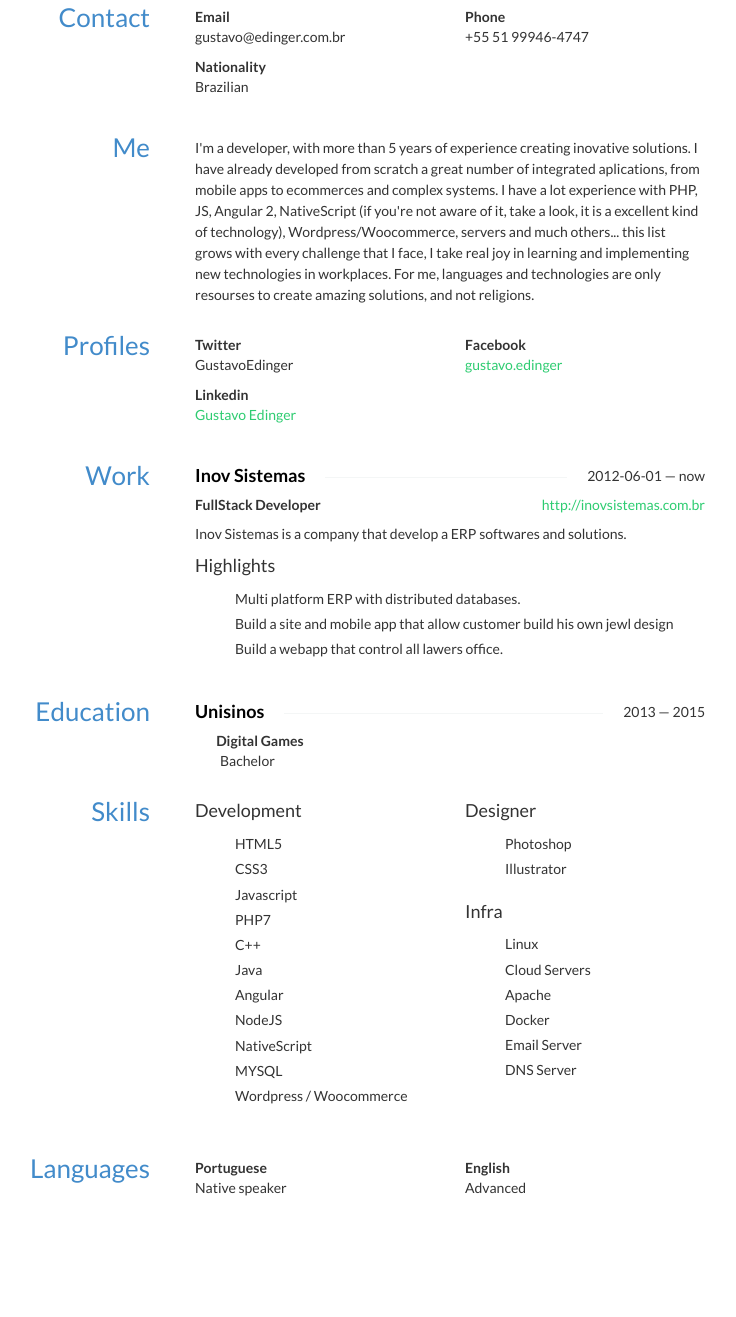
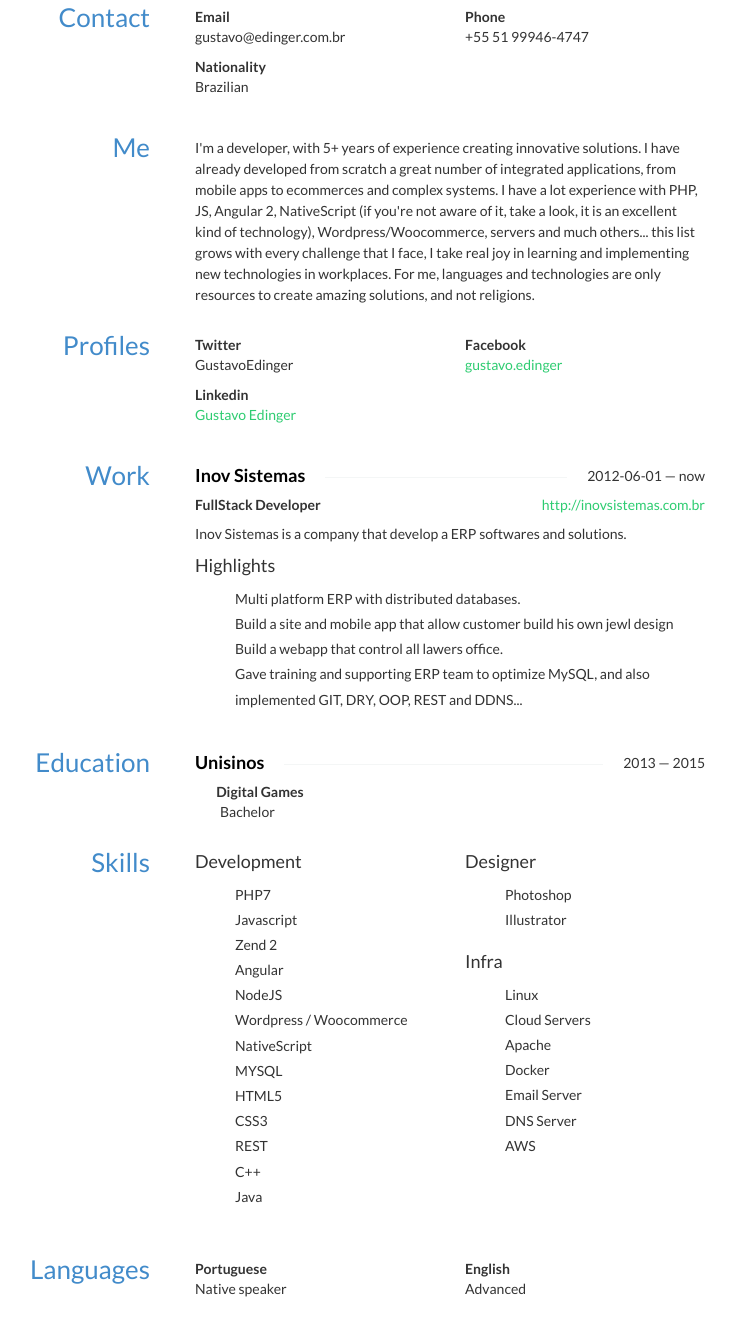
Before and after one commit to Gustavo47/gustavoedinger.com, a plain HTML site: page index.html in a window 1280 px wide. Shown: the part 303-1620 px from the top of the page, without its empty margins (280-1016 px from the left). Before the commit the page ends 1591 px from the top, so only its background shows below. Drawn offline with nearby package versions, Linux system fonts and the light colour scheme; some icons are missing.

Commit message:
update skills and bio

```diff
--- a/index.html
+++ b/index.html
@@ -250,7 +250,7 @@ h4 span:first-child {
 			<h3>Me</h3>
 		</aside>
 		<div class="col-sm-9">
-			<p>I'm a developer, with more than 5 years of experience creating inovative solutions. I have already developed from scratch a great number of integrated aplications, from mobile apps to ecommerces and complex systems. I have a lot experience with PHP, JS, Angular 2, NativeScript (if you're not aware of it, take a look, it is a excellent kind of technology), Wordpress/Woocommerce, servers and much others... this list grows with every challenge that I face, I take real joy in learning and implementing new technologies in workplaces. For me, languages and technologies are only resourses to create amazing solutions, and not religions.</p>
+			<p>I'm a developer, with 5+ years of experience creating innovative solutions. I have already developed from scratch a great number of integrated applications, from mobile apps to ecommerces and complex systems. I have a lot experience with PHP, JS, Angular 2, NativeScript (if you're not aware of it, take a look, it is an excellent kind of technology), Wordpress/Woocommerce, servers and much others... this list grows with every challenge that I face, I take real joy in learning and implementing new technologies in workplaces. For me, languages and technologies are only resources to create amazing solutions, and not religions.</p>
 		</div>
 	</section>
 	<section id="profiles" class="row">
@@ -318,6 +318,7 @@ h4 span:first-child {
 					<li class="bullet">Multi platform ERP with distributed databases.</li>
 					<li class="bullet">Build a site and mobile app that allow customer build his own jewl design</li>
 					<li class="bullet">Build a webapp that control all lawers office.</li>
+					<li class="bullet">Gave training and supporting ERP team to optimize MySQL, and also implemented GIT, DRY, OOP, REST and DDNS...</li>
 				</ul>
 			</div>
 			</div>
@@ -362,17 +363,19 @@ h4 span:first-child {
 					<h4>Development</h4>
 				</div>
 				<ul class="keywords">
+					<li>PHP7</li>
+					<li>Javascript</li>
+					<li>Zend 2</li>
+					<li>Angular</li>
+					<li>NodeJS</li>
+					<li>Wordpress / Woocommerce</li>
+					<li>NativeScript</li>
+					<li>MYSQL</li>
 					<li>HTML5</li>
 					<li>CSS3</li>
-					<li>Javascript</li>
-					<li>PHP7</li>
+					<li>REST</li>
 					<li>C++</li>
 					<li>Java</li>
-					<li>Angular</li>
-					<li>NodeJS</li>
-					<li>NativeScript</li>
-					<li>MYSQL</li>
-					<li>Wordpress / Woocommerce</li>
 				</ul>
 			</div>
 			<div class="col-sm-6">
@@ -395,6 +398,7 @@ h4 span:first-child {
 					<li>Docker</li>
 					<li>Email Server</li>
 					<li>DNS Server</li>
+					<li>AWS</li>
 				</ul>
 			</div>
 			</div>
```
Also changed, not shown: 1 other file.
